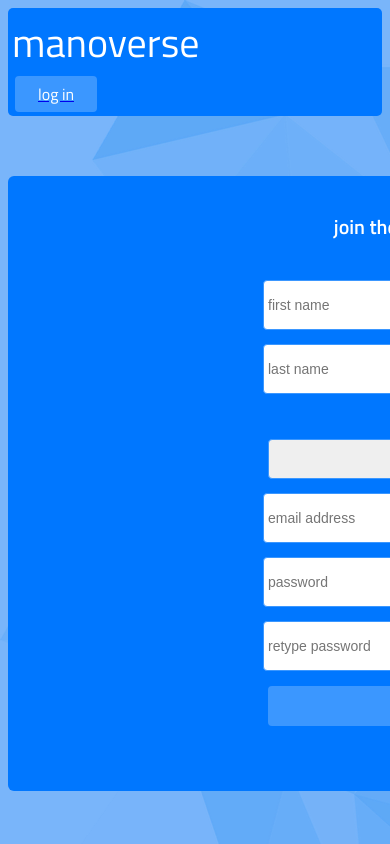
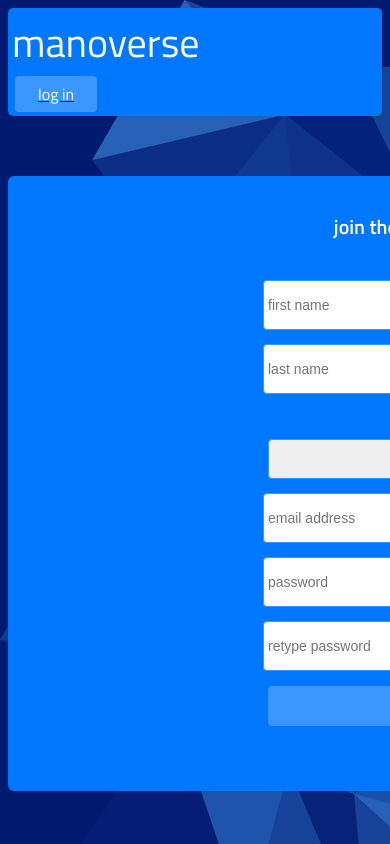
Before and after one commit to Hiltecher/manoproject, a PHP site: page /signup.php in a window 390 px wide; the page is wider, and only the part inside the window is pictured. Run offline with PHP 8.4, Linux system fonts and the light colour scheme; the visitor is signed in with stand-in values (Sample User, id 1).

Commit message:
Version 4

```diff
--- a/classes/post.php
+++ b/classes/post.php
@@ -76,9 +76,7 @@ class Post
     public function getPosts($id) //function designed to get all posts from the posts database
     {
 
-        $limit = 10;
-
-        $query = "SELECT * FROM posts WHERE userID = '$id' ORDER BY ID DESC limit $limit";
+        $query = "SELECT * FROM posts WHERE userID = '$id' ORDER BY ID DESC limit 10";
 
 		$DB = new Database();
 		$result = $DB->read($query);
--- a/main.css
+++ b/main.css
@@ -194,3 +194,9 @@ textarea{
     background-image:url(images/tris.png);
 
 }
+
+@media screen and (max-width: 600px) {
+    #background {
+      background-color: rgb(0, 26, 112);
+    }
+  }
```
Also changed, not shown: uploads/1702406786/2yoftmjYpDVd8eSz.jpg (added), uploads/1702406786/2yoftmjYpDVd8eSz.jpg_pfp_thumb.jpg (added), uploads/1702406786/B8Jth46aVqSZe6To.jpg (added), uploads/1702406786/SPvpbhthYuDy3RF8.jpg (added), uploads/1702406786/aplCfzucyFntNxYS.jpg (added), uploads/1702406786/aplCfzucyFntNxYS.jpg_post_thumb.jpg (added), uploads/1702406786/vWVMczDeE5ykn1nO.jpg (added), uploads/1702406786/vWVMczDeE5ykn1nO.jpg_post_thumb.jpg (added).
